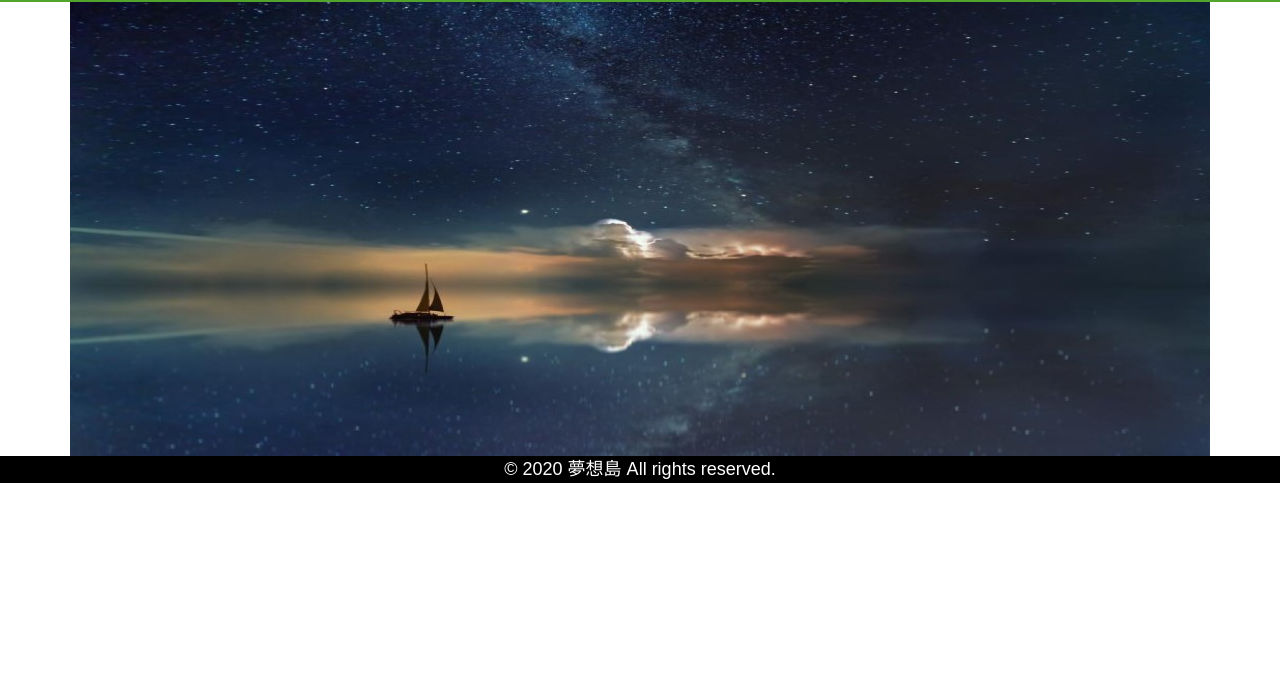
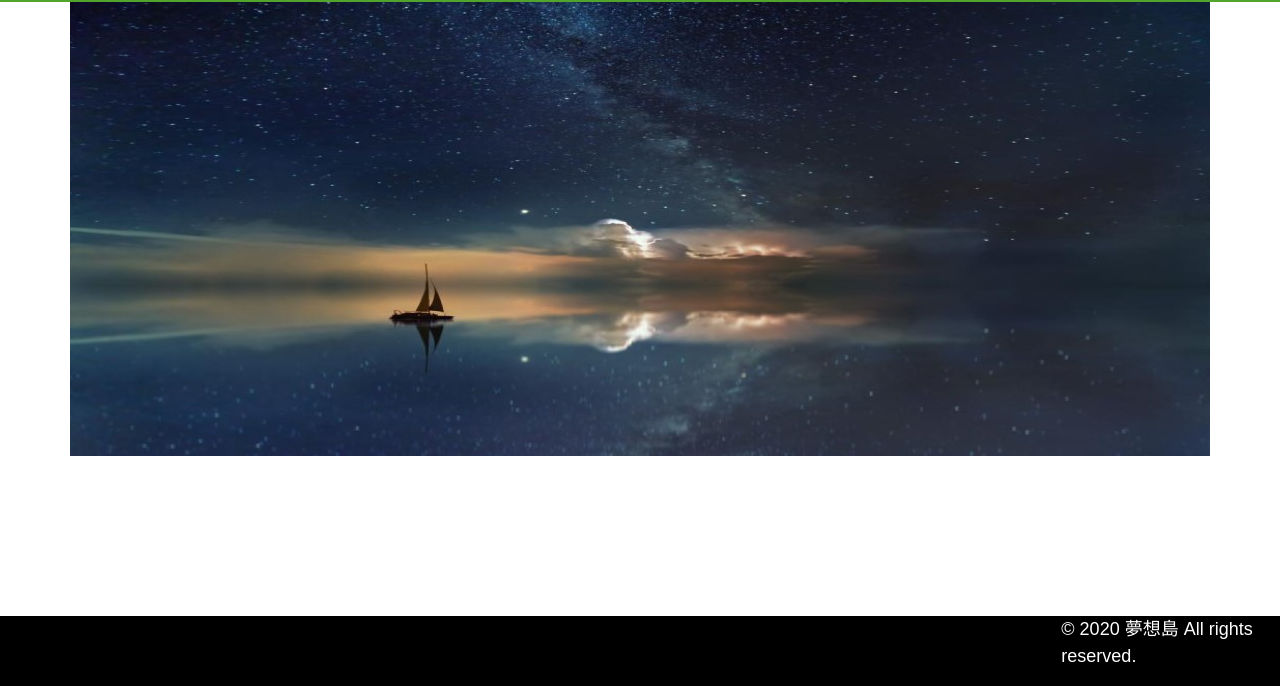
Before and after one commit to CHANG-CHING-CHUNG/CHANG-CHING-CHUNG.github.io, a plain HTML site: page index.html in a window 1280 px wide. Shown: the part 114-800 px from the top of the page. Drawn offline with nearby package versions, Linux system fonts and the light colour scheme.

Commit message:
Update style.css

```diff
--- a/style.css
+++ b/style.css
@@ -39,11 +39,22 @@ hr {
 
 }
 
+
+.copyright {
+  color: white;
+}
+
 footer {
   background-color: #000;
+  position: fixed;
+  bottom: 0;
+  left: 0;
+  height:70px;
+  width:100%;
+  display:flex;
+  justify-content: center;
 }
 
-.copyright {
-  text-align: center;
-  color: white;
+p {
+  margin: auto;
 }
```
